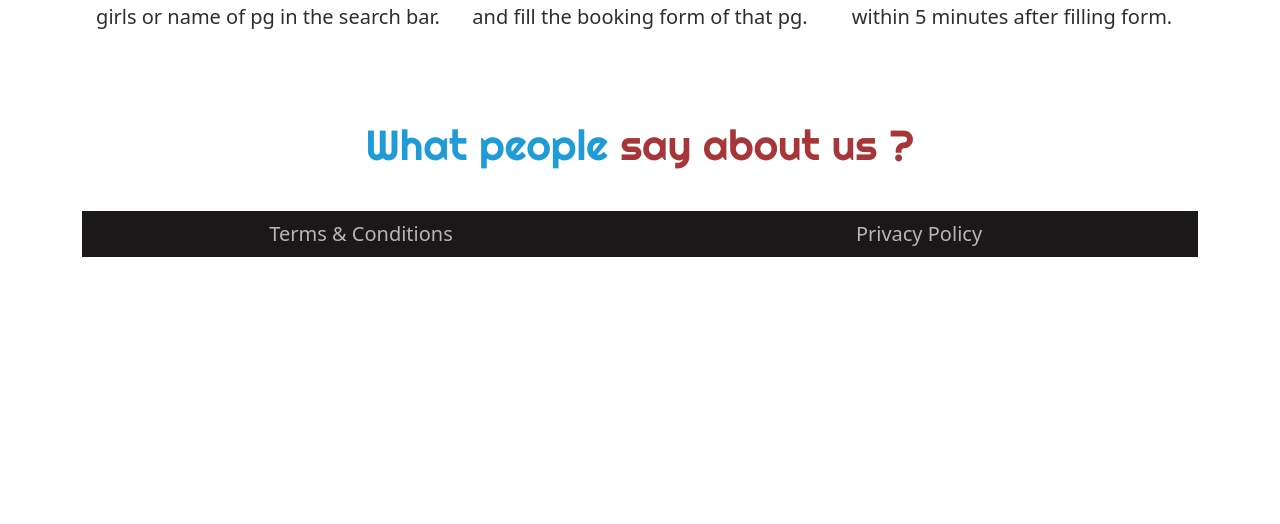
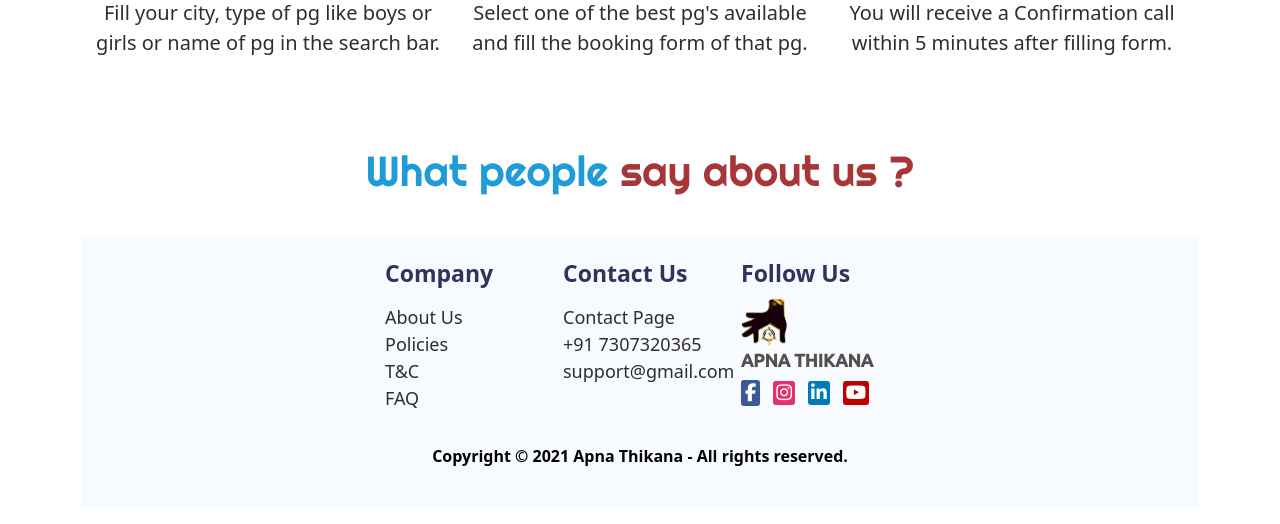
Before and after one commit to Ashish1322/Mypg, a Django app: page / in a window 1280 px wide. Shown: the part 2697-3221 px from the top of the page. Before the commit the page ends 2954 px from the top, so only its background shows below. Run offline with Django 3.2, Linux system fonts and the light colour scheme; data that the repository does not hold is empty; some libraries are stand-ins or nearby versions.

Commit message:
Changed the navigation and footer

```diff
--- a/templates/mypg/basic.html
+++ b/templates/mypg/basic.html
@@ -5,7 +5,7 @@
     <!-- Required meta tags -->
     <meta charset="utf-8">
     <meta name="viewport" content="width=device-width, initial-scale=1">
-
+ {% load static %}
     <!-- Bootstrap CSS -->
     <link href="https://cdn.jsdelivr.net/npm/bootstrap@5.0.0-beta3/dist/css/bootstrap.min.css" rel="stylesheet"
       integrity="sha384-eOJMYsd53ii+scO/bJGFsiCZc+5NDVN2yr8+0RDqr0Ql0h+rP48ckxlpbzKgwra6" crossorigin="anonymous">
@@ -17,6 +17,7 @@
     <link rel="preconnect" href="https://fonts.gstatic.com">
     <link href="https://fonts.googleapis.com/css2?family=Ubuntu:wght@500&display=swap" rel="stylesheet">
     <script src="https://kit.fontawesome.com/64d58efce2.js" crossorigin="anonymous"></script>
+     <link rel = "icon" href = "{% static 'other/logopng.png' %}">
     {% block link %}{% endblock link %}
     {% block seo %}
     {% endblock seo %}
@@ -156,6 +157,67 @@ input[type=number] {
   color: white;
   font-weight: 700;
 }
+.hr1{
+  border: 10px solid green;
+  border-radius: 5px;
+}
+
+      .footer-h3 {
+        color: #32325d;
+        font-weight: bold;
+        font-size: 23px;
+      }
+
+.footer-list-style {
+        list-style: none;
+
+      }
+
+      .footer-list-style a {
+        text-decoration: none;
+        font-size: 18px;
+
+        color: rgb(47, 46, 46);
+      }
+      .footer-list-style a:hover{
+        font-weight: 600;
+      }
+      .social-media{
+        display: flex;
+    align-items: center;
+    justify-content: flex-start;
+    flex-wrap: wrap;
+    flex-direction: row;
+
+      }
+      .social-media li{
+        margin-right: 13px;
+
+      }
+      .fa-facebook-f {
+  background: #3B5998;
+  color: white;
+  padding: 4px;
+  border-radius: 3px;
+}
+.fa-youtube {
+  background: #bb0000;
+  color: white;
+  padding: 3px;
+  border-radius: 3px;
+}
+.fa-linkedin-in {
+  background: #007bb5;
+  color: white;
+  padding: 3px;
+  border-radius: 3px;
+}
+.fa-instagram {
+  background: #E1306C;
+  color: white;
+  padding: 3px;
+  border-radius: 3px;
+}
     {% block css %}{% endblock css %}
       /* ******************* END HERE ***************************** */
 
@@ -165,20 +227,24 @@ input[type=number] {
 
   </head>
   <body>
-{% load static %}
+
 <div class="mb-3">
-<nav class="navbar py-2 navbar-expand-md navbar-dark " style="background-color: rgb(68, 67, 67);" aria-label="Fourth navbar example">
+<nav class="navbar py-2 navbar-expand-md navbar-light  " style="background-color:
+ #F7FAFF ;" aria-label="Fourth navbar example">
+
   <div class="container-fluid py-1">
-    <a class="navbar-brand" href="#">Expand at md</a>
+
+    <a class="navbar-brand headings" style="font-size: 25px;"  href="{% url 'home' %}">
+      <img src="{% static 'other\logopng.png' %}" alt="" width="60px" height="60px"> APNA THIKANA
+    </a>
+
     <button class="navbar-toggler collapsed" type="button" data-bs-toggle="collapse" data-bs-target="#navbarsExample04" aria-controls="navbarsExample04" aria-expanded="false" aria-label="Toggle navigation">
       <span class="navbar-toggler-icon"></span>
     </button>
 
-    <div class="navbar-collapse collapse" id="navbarsExample04" style="font-size: 19px;">
-      <ul class="navbar-nav me-auto mb-2 mb-md-0">
-        <li class="nav-item">
-          <a class="nav-link {% block homeactive %}{% endblock homeactive %}" aria-current="page" href="{% url 'home' %}">Home</a>
-        </li>
+    <div class="navbar-collapse collapse" id="navbarsExample04" style="font-size: 20px; font-weight: 500;">
+      <ul class="navbar-nav me-auto mb-2 mb-md-0 mx-3">
+
         <li class="nav-item">
           <a class="nav-link {% block aboutactive %}{% endblock aboutactive %}" href="{% url 'about' %}">About us</a>
         </li>
@@ -188,6 +254,7 @@ input[type=number] {
         <li class="nav-item">
           <a class="nav-link {% block registeractive %}{% endblock registeractive %}" href="{% url 'registerpg' %}" tabindex="-1" >Register Pg</a>
         </li>
+
 
       </ul>
       {% if user.is_authenticated %}
@@ -199,7 +266,9 @@ input[type=number] {
     </div>
 
   </div>
+
 </nav>
+
 </div>
       {% for message in messages %}
       <div class="alert container alert-{{message.tags}} alert-dismissible fade show " role="alert">
@@ -210,14 +279,65 @@ input[type=number] {
 
 
     {% block body %}{% endblock body %}
-     <footer style="background-color: rgb(26, 24, 24);" class="mt-2">
-           <div class="container-fluid">
-          <div class="row text-center">
-            <div class="col-12 col-sm-6 col-md-6 col-xl-6"> <a  class="nav-link  {% block termsactive %}{% endblock termsactive %} footer-text" aria-current="page" href="{% url 'conditions' %}">Terms & Conditions</a></div>
-            <div class="col-12 col-sm-6 col-md-6 col-xl-6">
-              <a class="nav-link {% block policyactive %}{% endblock policyactive %} footer-text" href="{% url 'policy' %}">Privacy Policy</a></div>
+        <footer class="mt- p-4" style="background-color: #F7FAFF;">
+      <div class="container">
+        <div class="row">
+          <div class="col-6 col-sm-4 col-md-4 col-lg-3 col-xl-2 offset-lg-2 offset-xl-3  ">
+            <div>
+              <h3 class="footer-h3">Company</h3>
+              <ul class="list-group my-3 footer-list-style">
+                <li><a href="{% url 'about' %}" data-turbolinks="false">About Us</a></li>
+                <li><a href="{% url 'policy' %}" data-turbolinks="false">Policies</a></li>
+                <li><a href="{% url 'conditions' %}" data-turbolinks="false">T&amp;C</a></li>
+                <li><a href="#" data-turbolinks="false">FAQ</a></li>
+
+              </ul>
+            </div>
+          </div>
+          <div class="col-6 col-sm-4 col-md-4 col-lg-3 col-xl-2">
+            <div >
+              <h3 class="footer-h3">Contact Us</h3>
+              <ul class="list-group my-3 footer-list-style">
+                <li><a href="{% url 'contact' %}" data-turbolinks="false">Contact Page</a></li>
+                <li><a href="tel:7307320365" data-turbolinks="false">+91 7307320365</a></li>
+                <li><a href="#" data-turbolinks="false">support@gmail.com</a></li>
+              </ul>
+            </div>
+          </div>
+          <div class="col-12 col-sm-4 col-md-4 col-lg-3 col-xl-3 ">
+            <div>
+              <h3 class="footer-h3">Follow Us</h3>
+
+              <div>
+              <a href="{% url 'home' %}"> <img src="{% static 'other\logopng.png' %}" alt="" width="50x" height="50px"></a>
+              <h5 class="subheadings my-1" style="font-size: 18px;">APNA THIKANA</h5>
+              </div>
+              <ul class="list-group socila-media my-2 footer-list-style social-media " >
+                <li><a href="#" name="facebook" target="_blank" rel="noopener" ><i
+                      class="fab fa-facebook-f"></i><span style="font-size:0px;">Face</span></a></li>
+
+                <li><a href="#" target="_blank" name="Instagram" rel="noopener"><i
+                      class="fab fa-instagram"></i><span style="font-size:0px;">Insta</span></a></li>
+                <li><a href="#" target="_blank" name="Linkedin"
+                    rel="noopener"><i class="fab fa-linkedin-in"></i><span style="font-size:0px;">Linkedin</span></a>
+                </li>
+                <li><a href="#" target="_blank" name="Youtube"
+                    rel="noopener"><i class="fab fa-youtube"></i><span style="font-size:0px;">Youtube</span></a></li>
+              </ul>
+            </div>
+
+
           </div>
         </div>
+      </div>
+      <div class="fullscreenWrapper my-3">
+
+        <div class="copyright" style="color: black;">
+      <p style="text-align: center;"> <b> Copyright &#169 2021 Apna Thikana - All rights reserved.</b> </p>
+        </div>
+
+      </div>
+
     </footer>
 
 
```
Also changed, not shown: static/other/logopng.png (added).
